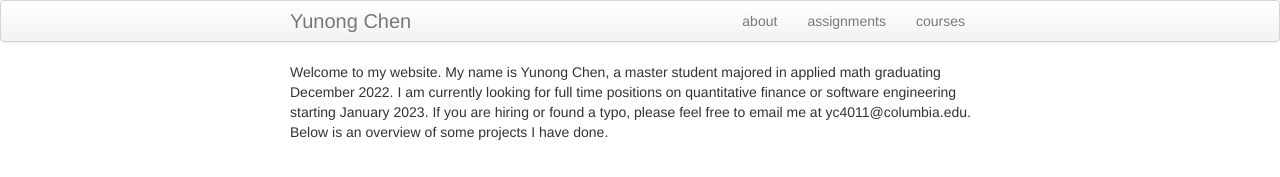
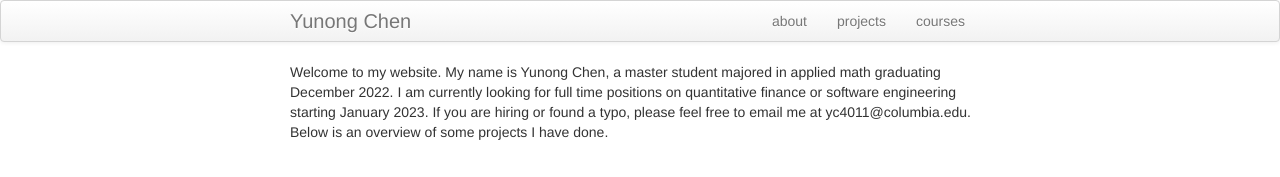
Before and after one commit to yunongch/yunongch.github.io, a Jekyll site: the page built from index.md, in a window 1280 px wide. Shown: the top 177 px of the page. Built offline with Jekyll 4.4.1, drawn with Linux system fonts in a browser that asks for light colours.

Commit message:
Update default.html

```diff
--- a/_includes/themes/twitter/default.html
+++ b/_includes/themes/twitter/default.html
@@ -35,7 +35,7 @@
           <a class="brand" href="{{ HOME_PATH }}">{{ site.title }}</a>
           <ul class="nav">
               <li><a href="{{ BASE_PATH }}/pages/about.html">about</a></li>
-              <li><a href="{{ BASE_PATH }}/pages/assignments.html">assignments</a></li>
+              <li><a href="{{ BASE_PATH }}/pages/assignments.html">projects</a></li>
               <li><a href="{{ BASE_PATH }}/pages/courses.html">courses</a></li>
           </ul>
         </div>
```
